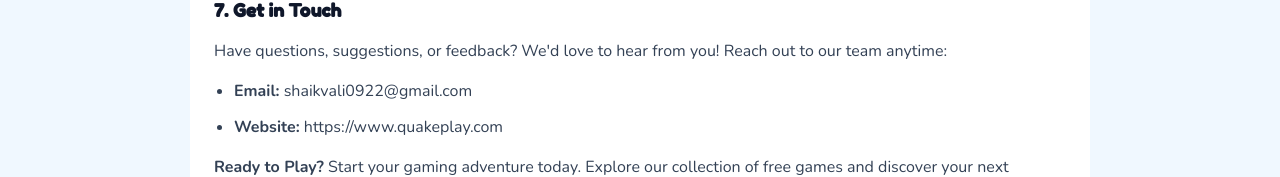
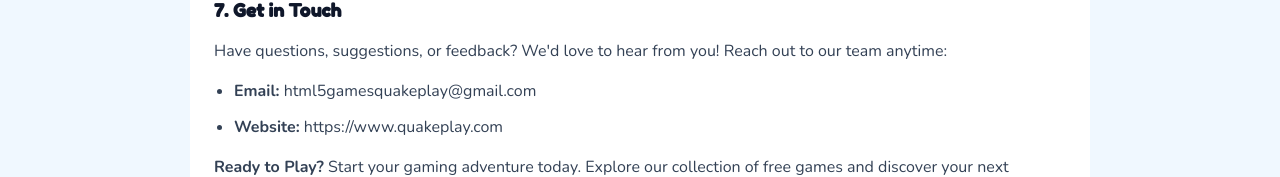
Before and after one commit to kaleshavali123/quakeplay-games, a React (Create React App) app in the folder frontend/: page /about-us in a window 1280 px wide. Shown: the part 2397-2574 px from the top of the page. Built offline with nearby package versions, Linux system fonts and the light colour scheme.

Commit message:
mail change

```diff
--- a/frontend/src/pages/AboutUs.js
+++ b/frontend/src/pages/AboutUs.js
@@ -62,7 +62,7 @@ export default function AboutUs() {
       <h2>7. Get in Touch</h2>
       <p>Have questions, suggestions, or feedback? We'd love to hear from you! Reach out to our team anytime:</p>
       <ul>
-        <li><strong>Email:</strong> <a href="mailto:shaikvali0922@gmail.com">shaikvali0922@gmail.com</a></li>
+        <li><strong>Email:</strong> <a href="mailto:html5gamesquakeplay@gmail.com">html5gamesquakeplay@gmail.com</a></li>
         <li><strong>Website:</strong> <a href="https://www.quakeplay.com">https://www.quakeplay.com</a></li>
       </ul>
 
--- a/frontend/src/pages/ContactUs.js
+++ b/frontend/src/pages/ContactUs.js
@@ -105,7 +105,7 @@ export default function ContactUs() {
 
     try {
       const formData = new FormData(event.target);
-      const response = await fetch("https://formspree.io/f/xkoddwzd", {
+      const response = await fetch("https://formspree.io/f/mrppwgbk", {
         method: "POST",
         body: formData,
         headers: {
@@ -159,7 +159,7 @@ export default function ContactUs() {
         </div>
         <div className="contact-quick-help">
           <p><strong>Email</strong></p>
-          <a href="mailto:shaikvali0922@gmail.com">shaikvali0922@gmail.com</a>
+          <a href="mailto:html5gamesquakeplay@gmail.com">html5gamesquakeplay@gmail.com</a>
         </div>
       </div>
 
--- a/frontend/src/pages/PrivacyPolicy.js
+++ b/frontend/src/pages/PrivacyPolicy.js
@@ -47,7 +47,7 @@ export default function PrivacyPolicy() {
       </ul>
 
       <h2>4. Children's Privacy (COPPA Compliance)</h2>
-      <p>Quake Play does not knowingly collect personal information from children under 13 years of age. If we become aware that we have collected information from a child under 13, we will delete such information immediately. Our games are intended for users aged 13 and above. Parents or guardians who believe their child has provided information to us should contact us immediately at <a href="mailto:shaikvali0922@gmail.com">shaikvali0922@gmail.com</a>.</p>
+      <p>Quake Play does not knowingly collect personal information from children under 13 years of age. If we become aware that we have collected information from a child under 13, we will delete such information immediately. Our games are intended for users aged 13 and above. Parents or guardians who believe their child has provided information to us should contact us immediately at <a href="mailto:html5gamesquakeplay@gmail.com">html5gamesquakeplay@gmail.com</a>.</p>
 
       <h2>5. Data Sharing and Disclosure</h2>
       <p>We do not sell your personal information. However, we may share information with:</p>
@@ -68,7 +68,7 @@ export default function PrivacyPolicy() {
         <li>Request deletion of your data</li>
         <li>Opt-out of personalized advertising</li>
       </ul>
-      <p>To exercise any of these rights, please contact us at <a href="mailto:shaikvali0922@gmail.com">shaikvali0922@gmail.com</a>.</p>
+      <p>To exercise any of these rights, please contact us at <a href="mailto:html5gamesquakeplay@gmail.com">html5gamesquakeplay@gmail.com</a>.</p>
 
       <h2>8. Third-Party Links</h2>
       <p>Our Site may contain links to third-party websites. We are not responsible for their privacy practices. We encourage you to review their privacy policies before providing any information.</p>
@@ -79,7 +79,7 @@ export default function PrivacyPolicy() {
       <h2>10. Contact Us</h2>
       <p>If you have questions about this Privacy Policy or our privacy practices, please contact us at:</p>
       <p>Quake Play<br />
-      Email: <a href="mailto:shaikvali0922@gmail.com">shaikvali0922@gmail.com</a><br />
+      Email: <a href="mailto:html5gamesquakeplay@gmail.com">html5gamesquakeplay@gmail.com</a><br />
       Website: <a href="https://www.quakeplay.com">https://www.quakeplay.com</a></p>
 
       <nav className="legal-links">
--- a/frontend/src/pages/TermsOfService.js
+++ b/frontend/src/pages/TermsOfService.js
@@ -68,7 +68,7 @@ export default function TermsOfService() {
       <h2>15. Contact Information</h2>
       <p>For questions or concerns about these Terms of Service, please contact us at:</p>
       <p>Quake Play<br />
-      Email: <a href="mailto:shaikvali0922@gmail.com">shaikvali0922@gmail.com</a><br />
+      Email: <a href="mailto:html5gamesquakeplay@gmail.com">html5gamesquakeplay@gmail.com</a><br />
       Website: <a href="https://www.quakeplay.com">https://www.quakeplay.com</a></p>
 
       <nav className="legal-links">
```
